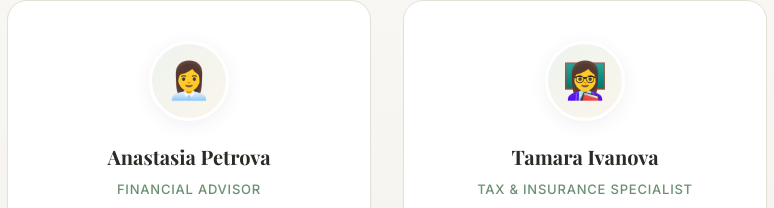
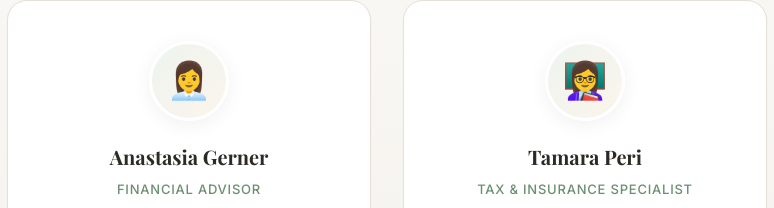
Before and after one commit to zheniamotolov/Anastasia-insurance, a plain HTML site: page tea-meet.html in a window 1280 px wide. Shown: the part 2732-2940 px from the top of the page, 253-1027 px from the left. Drawn offline with nearby package versions, Linux system fonts and the light colour scheme.

Commit message:
Update speaker surnames on tea meeting page
Co-Authored-By: Claude Opus 4.6 <noreply@anthropic.com>

```diff
--- a/tea-meet.html
+++ b/tea-meet.html
@@ -1006,13 +1006,13 @@
     <div class="speakers-grid">
       <div class="speaker-card animate-on-scroll">
         <div class="speaker-avatar">👩‍💼</div>
-        <h3>Anastasia Petrova</h3>
+        <h3>Anastasia Gerner</h3>
         <div class="speaker-role">Financial Advisor</div>
         <p>Certified financial planner helping families in Miami build wealth, protect income, and plan for a confident retirement.</p>
       </div>
       <div class="speaker-card animate-on-scroll">
         <div class="speaker-avatar">👩‍🏫</div>
-        <h3>Tamara Ivanova</h3>
+        <h3>Tamara Peri</h3>
         <div class="speaker-role">Tax & Insurance Specialist</div>
         <p>Expert in tax optimization and insurance strategies. Passionate about making complex financial concepts simple and actionable.</p>
       </div>
```
